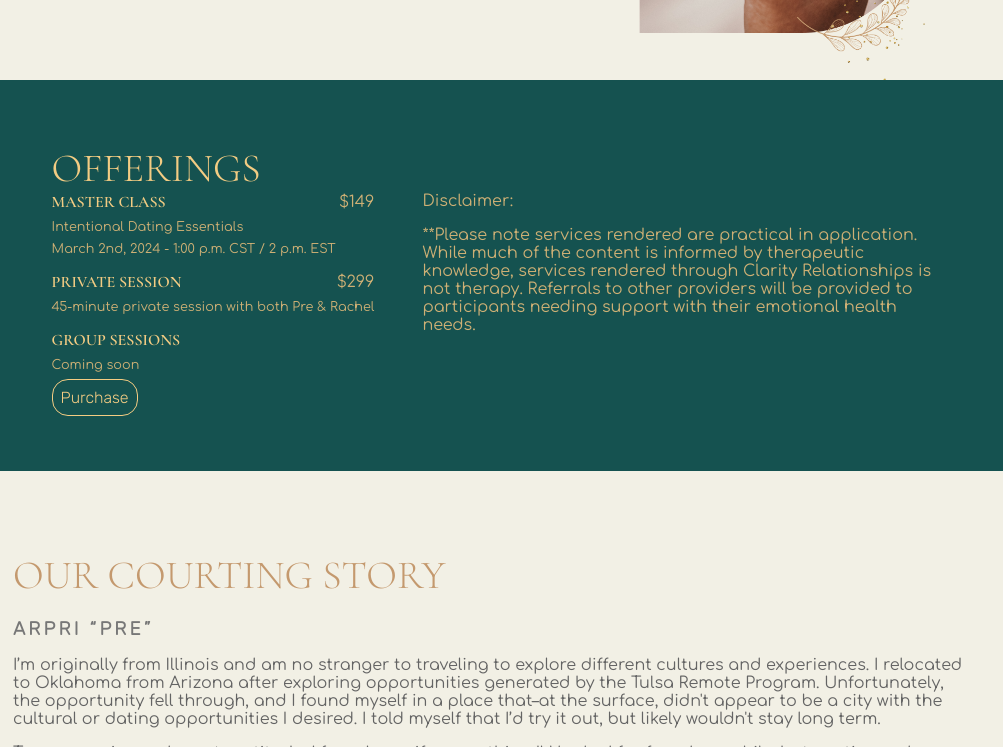
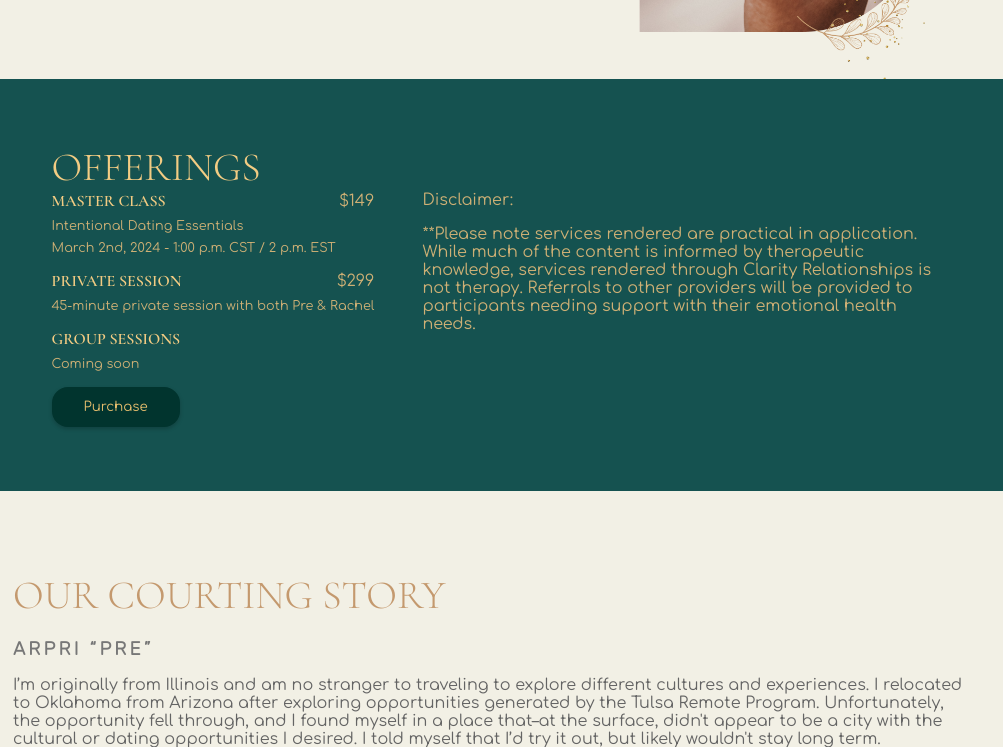
Before and after one commit to wo1vin/clarityrel, a website: page public/index.html in a window 1280 px wide. Shown: the part 1039-1786 px from the top of the page, without its empty margins (147-1150 px from the left). Drawn offline with nearby package versions, Linux system fonts and the light colour scheme.

Commit message:
styled buttons, began checkout

```diff
--- a/package.json
+++ b/package.json
@@ -35,7 +35,8 @@
     "dotenv": "^16.3.1",
     "ejs": "^3.1.9",
     "express": "^4.18.2",
-    "path": "^0.12.7"
+    "path": "^0.12.7",
+    "stripe": "^14.13.0"
   },
   "devDependencies": {
     "morgan": "^1.10.0"
--- a/public/index.html
+++ b/public/index.html
@@ -16,7 +16,6 @@
         <nav>
             <img id="logo" src="styling/logo.svg" />
             <ul>
-                <li><a href="#intro">Home</a></li>
                 <li><a href="#about">About Us</a></li>
                 <li><a href="#offerings">Services</a></li>
                 <li><a href="#contact">Contact</a></li>
@@ -33,7 +32,10 @@
                 <h1>Find your partner in life</h1>
                 <p>Arpri shares his experiences as a male professional with an extensive dating history. He aims to provide participants with a real life perspective from a male’s point of view. He evolved from a bachelor to an intentional loving and collaborative husband.</p>
                 <p>Rachel shares her experiences as a single woman turned adoring wife who has worked to balance her professional and life/romantic goals. She also brings her broad knowledge from the field of psychology. She is a licensed mental health clinician and runs her own practice and is licensed in three states.</p>
-                <a class="button" href="#checkout">Sign up</a>
+                <button class="button-42" role="button">Sign up</button>
+                <!-- create modal to pop up and display iframe when users click "sign up"
+                <iframe src="https://docs.google.com/forms/d/e/1FAIpQLScTluTDlb-Bm0OcUtNxDJ46Pv9A_ch9ab8v0XdK2vyBEKq2XQ/viewform?embedded=true" width="640" height="1431" frameborder="0" marginheight="0" marginwidth="0">Loading…</iframe>
+                -->
             </section>
         </section>
 
@@ -78,7 +80,7 @@
                     </div>
                     <p>Coming soon</p>
                 </section>
-                <a class="button" href="#checkout">Purchase</a>
+                <button id="checkout" class="button-42" role="button">Purchase</button>
             </div>
             <p class="half">
                 <span>Disclaimer:</span>
@@ -127,7 +129,7 @@
     </div>
 
     <!-- CONTACT -->
-    <div class="contact-container">
+    <div class="contact-container" id="contact">
         <section>
             <h2 class="title">Reach Out</h2>
 
@@ -146,5 +148,7 @@
     <footer>
         <a href="https://wo1vin.github.io/Portfolio/">&copy; Del Monte</a>
     </footer>
+
+    <script src="main.js" type="text/javascript" ></script>
 </body>
 </html>
--- /dev/null
+++ b/public/main.js
@@ -0,0 +1,5 @@
+const button = document.querySelector("#checkout");
+
+button.addEventListener('click',()=>{
+    console.log("checkout");
+})
--- a/public/styling/style.css
+++ b/public/styling/style.css
@@ -20,7 +20,7 @@ h2, #offerings h1,.product h4{
     color: rgb(243, 204, 131);
 }
 .product p,#offerings>p{
-    color:rgb(206, 176, 117);;
+    color:rgb(206, 176, 117);
 }
 h3{
     font-family: 'Rubik', sans-serif;
@@ -39,16 +39,50 @@ p{
     font-family: 'Comfortaa', sans-serif;
 }
 a{
-    font-family: 'Rubik', sans-serif;
+    font-family: 'Comfortaa', sans-serif;
     text-decoration: none;
     color: rgb(196, 153, 110);
+    transition: all .2s;
 }
 /* BUTTON */
+.button-42{
+  background-color:  #01342e;
+  border-radius: 1rem;
+  box-shadow: rgba(0, 0, 0, 0.2) 0 2px 4px;
+  color:rgb(229, 189, 109);
+  cursor: pointer;
+  display: inline-block;
+  font-family: 'Comfortaa', sans-serif;
+  height: 40px;
+  line-height: 40px;
+  outline: 0;
+  overflow: hidden;
+  padding: 0 20px;
+  pointer-events: auto;
+  position: relative;
+  text-align: center;
+  touch-action: manipulation;
+  user-select: none;
+  -webkit-user-select: none;
+  vertical-align: top;
+  white-space: nowrap;
+  width: 8rem;
+  z-index: 9;
+  border: 0;
+  transition: box-shadow .2s;
+}
+
+.button-42:hover,li a:hover {
+  box-shadow: rgb(229, 189, 109) 0 3px 8px;
+}
+li a:hover {
+    background-color: rgb(3, 64, 66);
+    color: rgb(227, 203, 129)
+}
 a.button:hover,#submit:hover,
 #submit:active{
-    background-color: rgb(17, 44, 75);
+    background-color: rgb(7, 44, 40);
     border: none;
-    font-family: 'Cormorant Garamond', serif;
     font-weight: 700;
     font-style: italic;
     color:  rgb(243, 204, 131);
@@ -59,11 +93,7 @@ a.button:hover,#submit:hover,
 .button, li a:hover{
     border: 1px solid rgb(165, 118, 42);
 }
-#offerings .button{
-    color: rgb(243, 204, 131);
-    border: 1px solid rgb(243, 204, 131);
-    /* margin: 2rem 0; */
-}
+
 /* BODY */
 body{
     margin: 0;
```
Also changed, not shown: server.js (+10 -1 lines), 1 other file.
